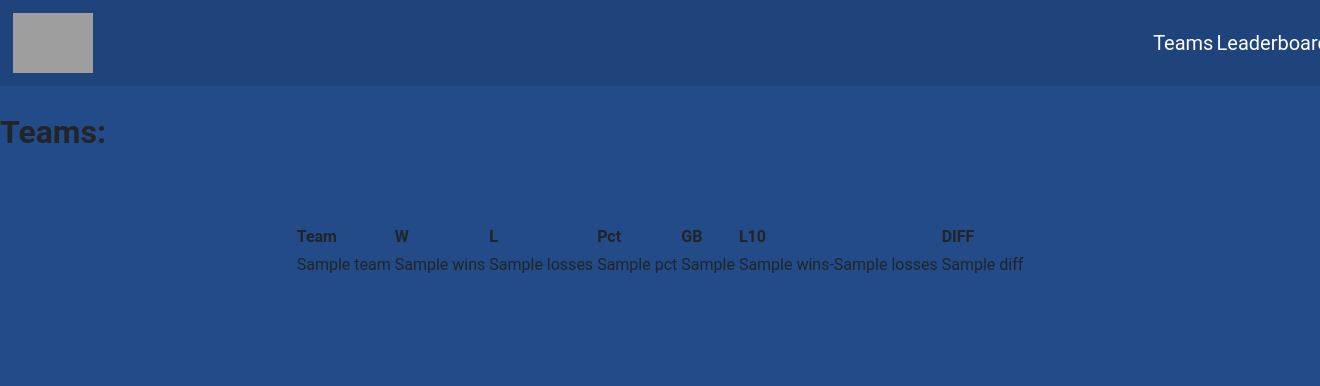
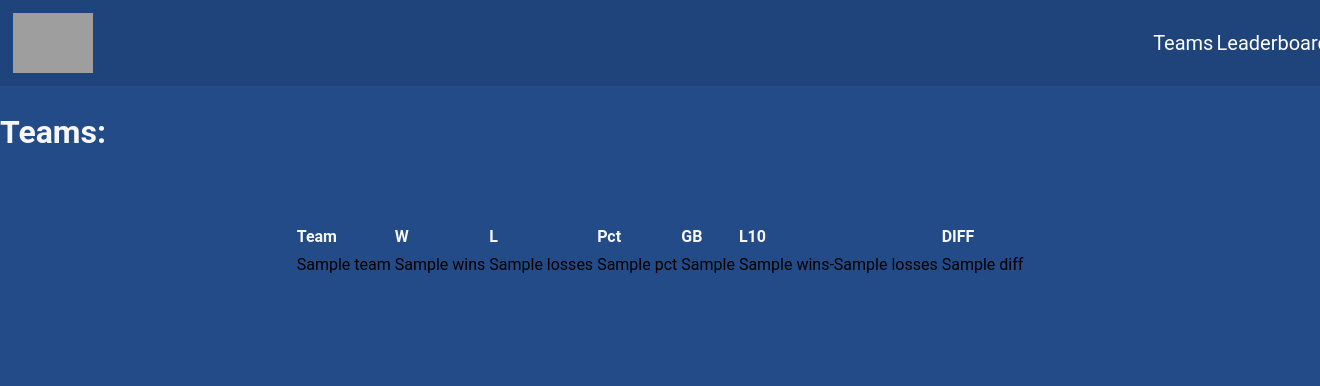
Before and after one commit to Lvcky-gg/stats_app, a Django app: template app/api/templates/home.html in a window 1320 px wide; the page is wider, and only the part inside the window is pictured. Shown: the top 386 px of that part. Run offline with Django 4.2, Linux system fonts and the light colour scheme; the template is opened without the code that fills it: most values are stand-ins (such as "Sample title", 1, 10 or a date in 2020); grey boxes are pictures that could not be loaded.

Commit message:
added global style

```diff
--- a/app/api/static/css/home.css
+++ b/app/api/static/css/home.css
@@ -4,12 +4,14 @@ body {
     font-size: 16px;
     font-weight: 400;
     line-height: 1.5;
-    color: #212529;
     text-align: left;
     margin: 0;
     padding: 0;
     -webkit-font-smoothing: antialiased;
     -moz-osx-font-smoothing: grayscale;
+}
+h1, h2, h3, h4, h5, h6, th {
+    color:#F7F7F7;
 }
 #header {
     background-color: #1F437B;
```
